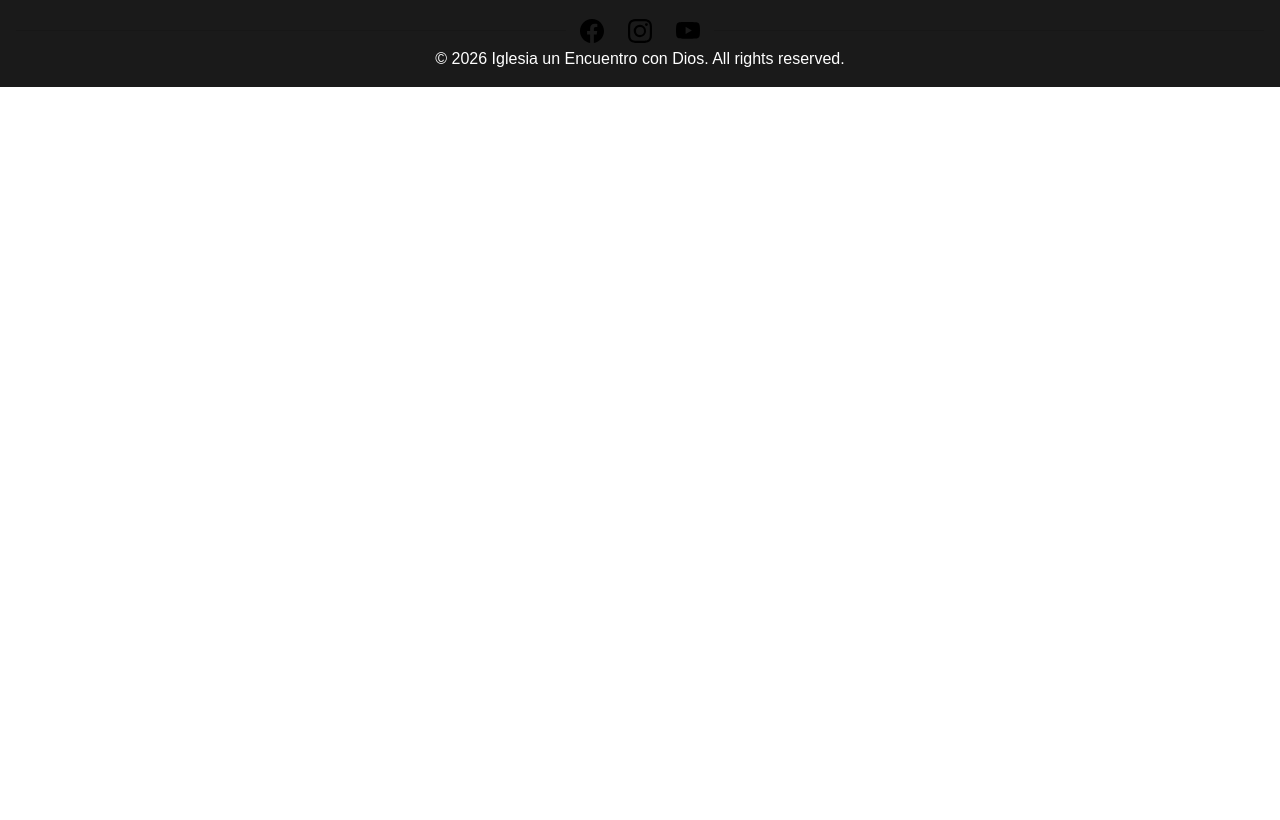
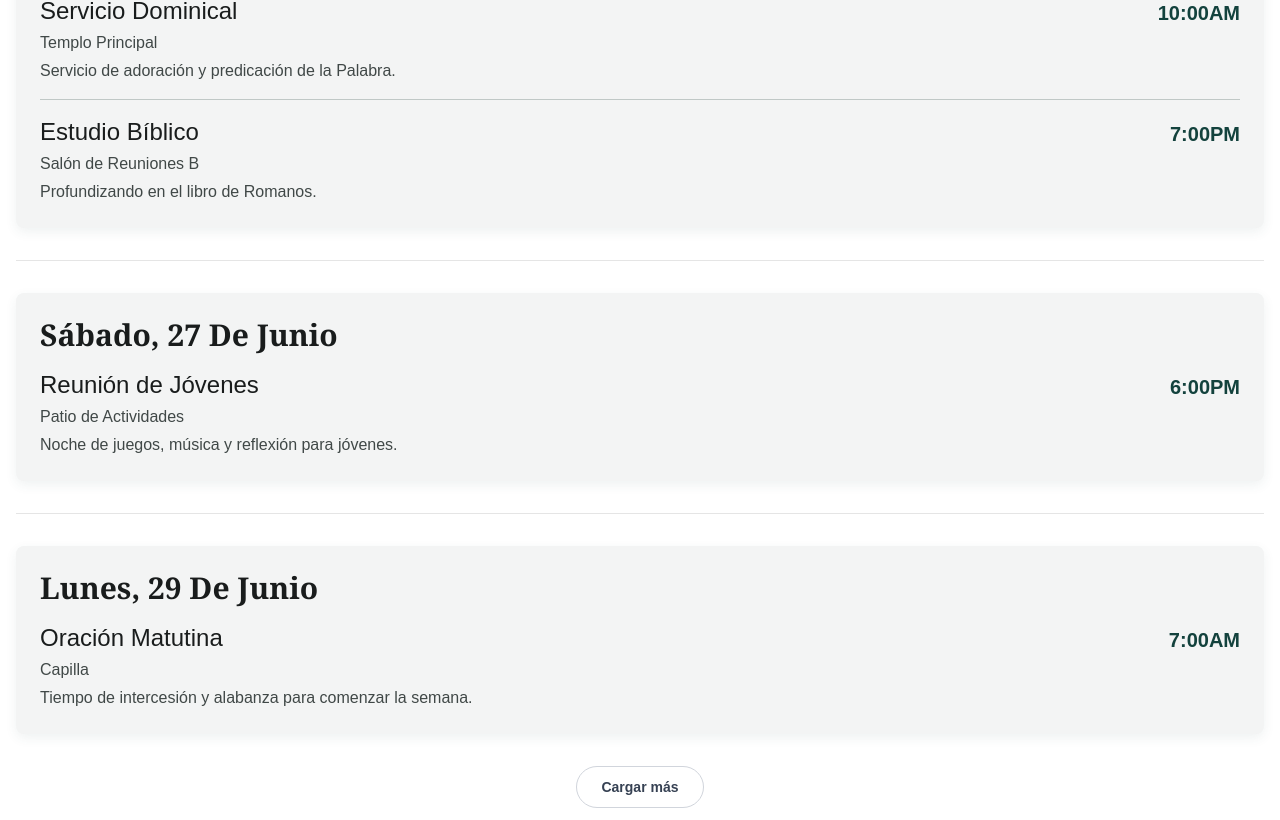
Before and after one commit to Daceript/ECDWeb, a Next.js app: page /calendario in a window 1280 px wide. Shown: the part 1420-2240 px from the top of the page. Before the commit the page ends 1507 px from the top, so only its background shows below. Built offline with nearby package versions, Linux system fonts and the light colour scheme.

Commit message:
update calendar

```diff
--- a/src/app/(ui)/calendario/page.tsx
+++ b/src/app/(ui)/calendario/page.tsx
@@ -1,6 +1,9 @@
 "use client";
 
+import { useState } from "react";
+
 import HeroBanner from "../../../components/herobanner";
+import DayCard from "../../../components/DayCard";
 
 import {
   Calendar,
@@ -16,6 +19,27 @@ import { CalendarEvent } from "../../../models/Calendar/Events";
 import { getEventColor } from "../../../models/Calendar/eventCategoryColors";
 
 import Section from "../../../components/section";
+
+const DAY_CARDS_PER_PAGE = 3;
+
+function groupEventsByDay(events: CalendarEvent[]) {
+  const groups = new Map<string, { date: Date; events: CalendarEvent[] }>();
+
+  for (const event of events) {
+    const key = dayjs(event.start).format("YYYY-MM-DD");
+    if (!groups.has(key)) {
+      groups.set(key, { date: event.start, events: [] });
+    }
+    groups.get(key)!.events.push(event);
+  }
+
+  return Array.from(groups.values())
+    .sort((a, b) => a.date.getTime() - b.date.getTime())
+    .map((group) => ({
+      ...group,
+      events: group.events.sort((a, b) => a.start.getTime() - b.start.getTime()),
+    }));
+}
 
 dayjs.locale("es");
 
@@ -126,6 +150,11 @@ export default function EventsCalendar({
     end: event.end instanceof Date ? event.end : new Date(event.end),
   }));
 
+  const dayGroups = groupEventsByDay(calendarEvents);
+  const [visibleDayCount, setVisibleDayCount] = useState(DAY_CARDS_PER_PAGE);
+  const visibleDayGroups = dayGroups.slice(0, visibleDayCount);
+  const hasMoreDays = visibleDayCount < dayGroups.length;
+
   return (
     <>
       <HeroBanner
@@ -232,9 +261,27 @@ export default function EventsCalendar({
         }
       `}</style>
 
-        <Section variant="gray">
+      <Section variant="white">
+        <div className="flex flex-col divide-y divide-black/10">
+          {visibleDayGroups.map((group) => (
+            <div key={group.date.toISOString()} className="py-8 first:pt-0 last:pb-0">
+              <DayCard date={group.date} events={group.events} />
+            </div>
+          ))}
+        </div>
 
-        </Section>
+        {hasMoreDays ? (
+          <div className="mt-8 flex justify-center">
+            <button
+              type="button"
+              onClick={() => setVisibleDayCount((count) => count + DAY_CARDS_PER_PAGE)}
+              className="rounded-full border border-gray-300 px-6 py-2.5 text-sm font-semibold text-gray-700 hover:bg-gray-100"
+            >
+              Cargar más
+            </button>
+          </div>
+        ) : null}
+      </Section>
     </>
   );
 }
--- /dev/null
+++ b/src/components/DayCard.tsx
@@ -0,0 +1,52 @@
+import dayjs from "dayjs";
+
+import { CalendarEvent } from "../models/Calendar/Events";
+
+export default function DayCard({
+  date,
+  events,
+}: {
+  date: Date;
+  events: CalendarEvent[];
+}) {
+  const dateLabel = dayjs(date).format("dddd, D [de] MMMM");
+
+  return (
+    <div
+      className="rounded-lg bg-[#f3f4f4] p-6"
+      style={{ boxShadow: "0 4px 12px 0 rgba(45, 90, 84, 0.08)" }}
+    >
+      <p className="font-serif text-3xl font-semibold capitalize text-[#191c1c]">{dateLabel}</p>
+
+      <ul className="mt-4 flex flex-col divide-y divide-[#c0c8c6]">
+        {events.map((event) => (
+          <li key={event.id} className="flex items-start gap-4 py-4 first:pt-0 last:pb-0">
+            {event.imageUrl ? (
+              <img
+                src={event.imageUrl}
+                alt=""
+                className="h-[100px] w-[80px] shrink-0 rounded-[5px] object-cover"
+              />
+            ) : null}
+
+            <div className="min-w-0 flex-1">
+              <p className="text-2xl font-normal text-[#191c1c]">{event.title}</p>
+              {event.location ? (
+                <p className="mt-1 text-base font-normal text-[#404847]">{event.location}</p>
+              ) : null}
+              {event.description ? (
+                <p className="mt-1 max-w-2xl text-base font-normal text-[#404847]">
+                  {event.description}
+                </p>
+              ) : null}
+            </div>
+
+            <div className="shrink-0 pt-1 text-xl font-bold text-[#13423d]">
+              {dayjs(event.start).format("h:mmA")}
+            </div>
+          </li>
+        ))}
+      </ul>
+    </div>
+  );
+}
```
